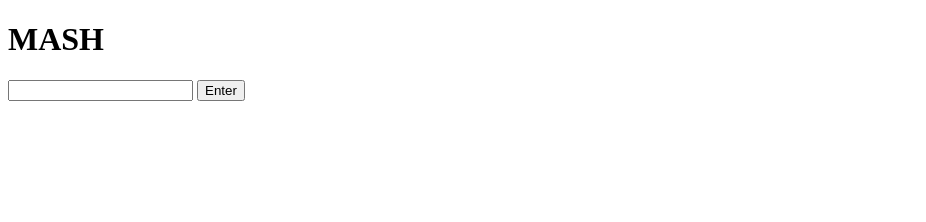
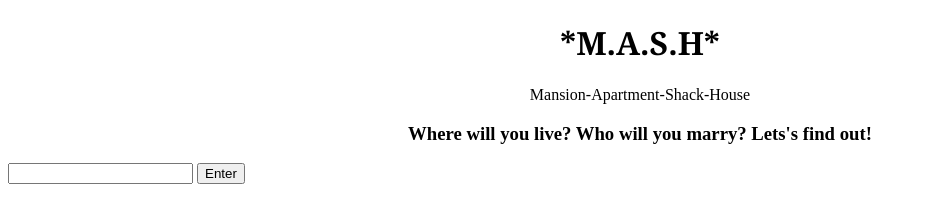
Before and after one commit to msnaye/mash, a plain HTML site: page index.html in a window 1280 px wide. Shown: the whole page, without its empty margins (0-926 px from the left). Drawn offline with Linux system fonts and the light colour scheme.

Commit message:
added css

```diff
--- a/index.html
+++ b/index.html
@@ -4,12 +4,19 @@
     <meta charset="UTF-8">
     <meta http-equiv="X-UA-Compatible" content="IE=edge">
     <meta name="viewport" content="width=device-width, initial-scale=1.0">
+    <link rel="stylesheet" href="styles.css">
     <title>Mayra's</title>
 </head>
 <body>
-    <h1>MASH</h1>
+    <header>
+    <h1 class="pgTitle">*M.A.S.H*</h1>
+    <p class="mash">Mansion-Apartment-Shack-House</p>
+    <h3 class="mash">Where will you live? Who will you marry? Lets's find out!</h3>
+    </header>
     <form>
-
+        <div class="questionBox">
+            <div class="box1" id="qbox"></div>
+        </div>
         <input type="text" id="questions">
         <button type = "btn" onClick="">Enter</button>
     </form>
--- /dev/null
+++ b/styles.css
@@ -0,0 +1,9 @@
+.pgTitle {
+    text-align: center;
+    font-weight: bold;
+    font-family:Georgia, 'Times New Roman', Times, serif;
+}
+
+.mash {
+    text-align: center;
+}
```
